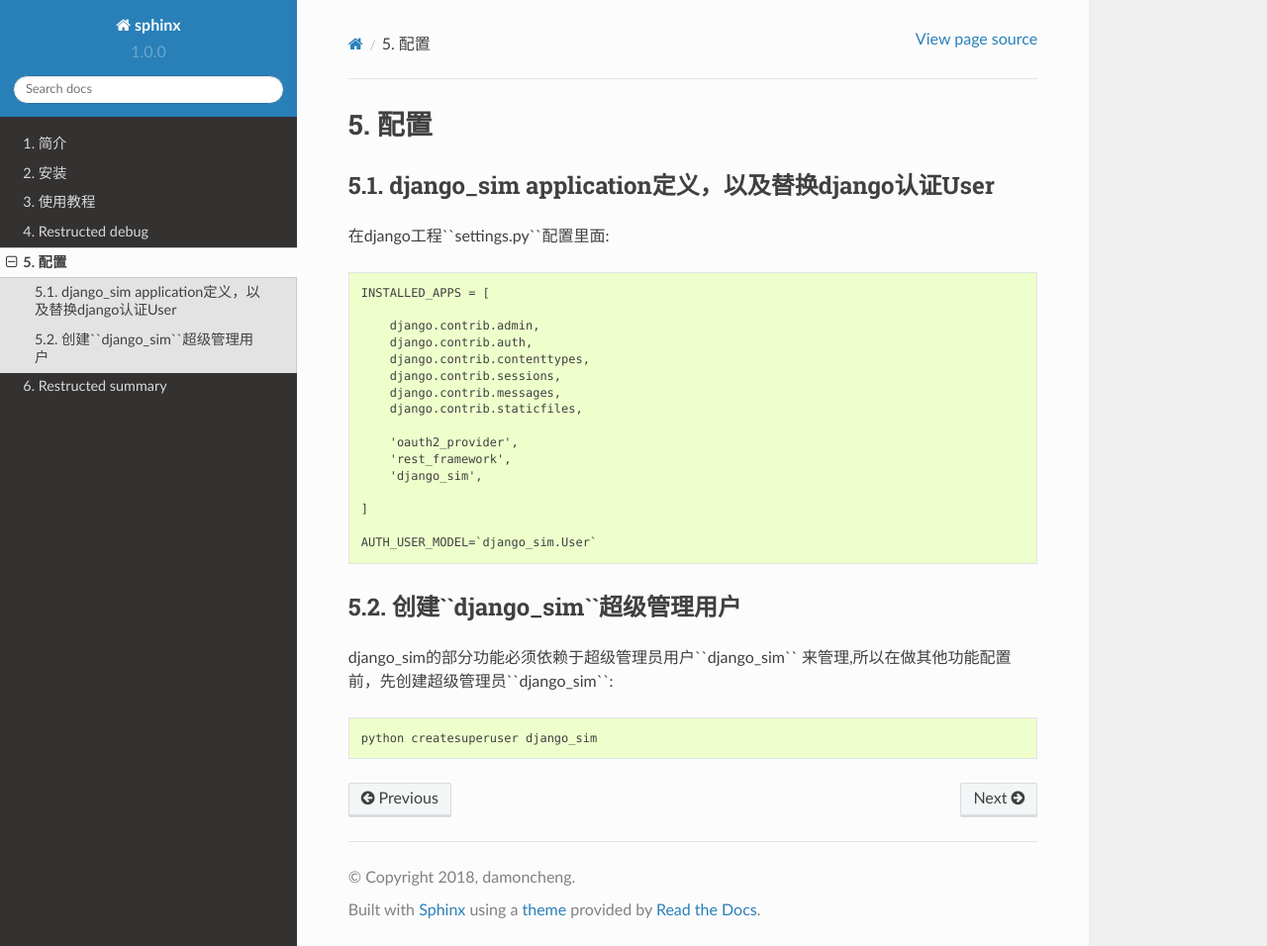
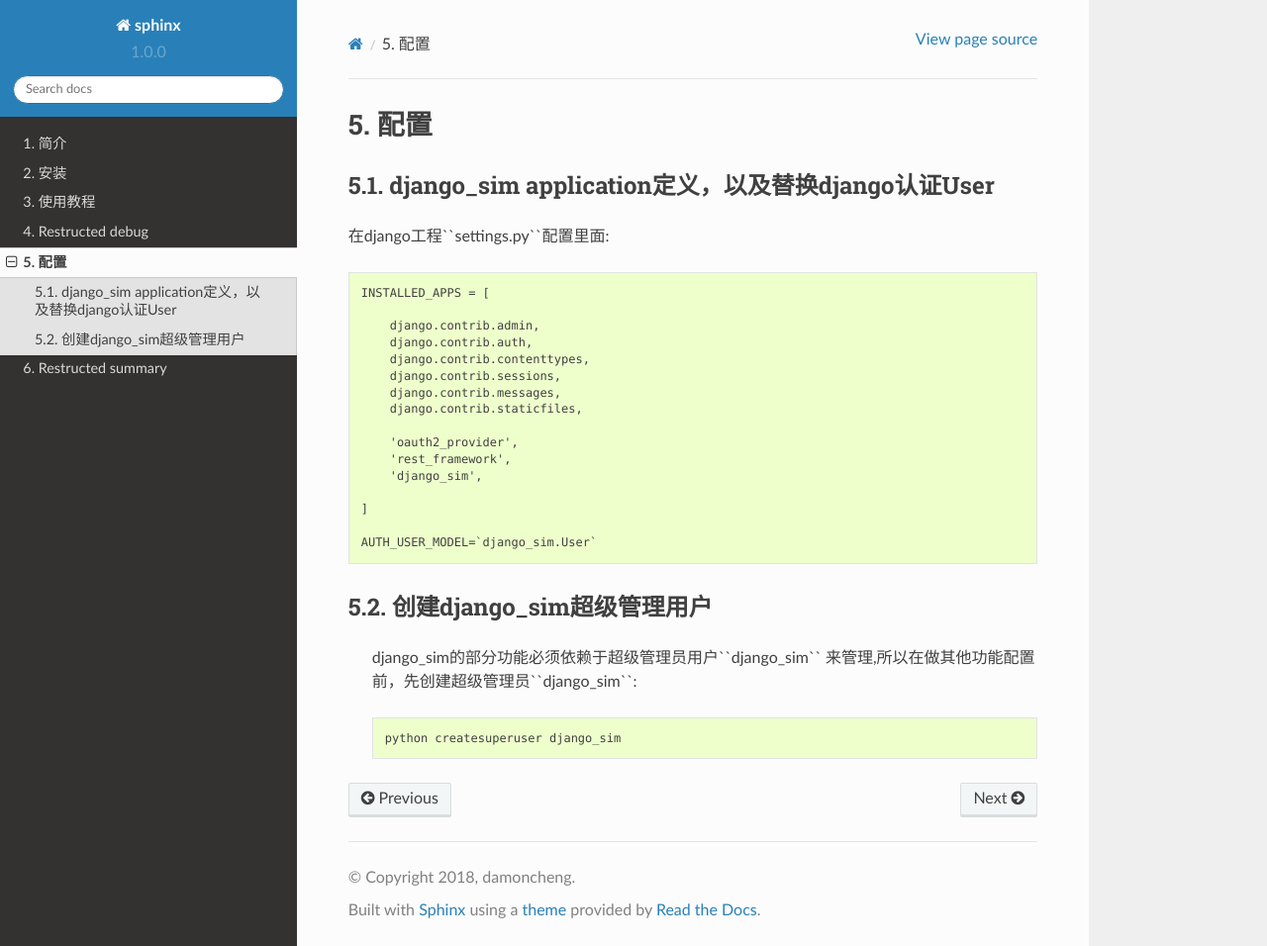
Before and after one commit to damoncheng/Sphinx, a Sphinx documentation site: the page built from source/restructed/django_sim_config.rst, in a window 1280 px wide and 956 px high. Shown: the whole window at 99% size. Built offline with Sphinx 7.4.7 and the Read the Docs theme 2.0.0, drawn with Linux system fonts in a browser that asks for light colours.

```diff
--- a/source/restructed/django_sim_config.rst
+++ b/source/restructed/django_sim_config.rst
@@ -24,10 +24,10 @@ django_sim application定义，以及替换django认证User
 
     AUTH_USER_MODEL=`django_sim.User`
 
-创建``django_sim``超级管理用户
+创建django_sim超级管理用户
 ======================================================
 
-django_sim的部分功能必须依赖于超级管理员用户``django_sim``
-来管理,所以在做其他功能配置前，先创建超级管理员``django_sim``::
+    django_sim的部分功能必须依赖于超级管理员用户``django_sim``
+    来管理,所以在做其他功能配置前，先创建超级管理员``django_sim``::
 
-    python createsuperuser django_sim
+        python createsuperuser django_sim
```
Also changed, not shown: 1 other file.
